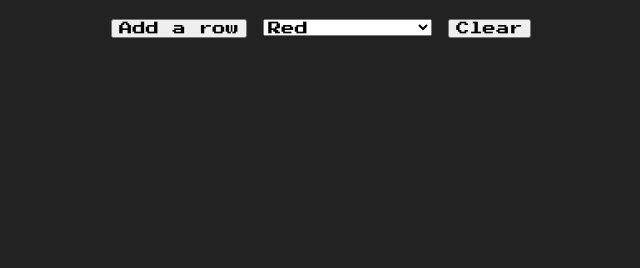
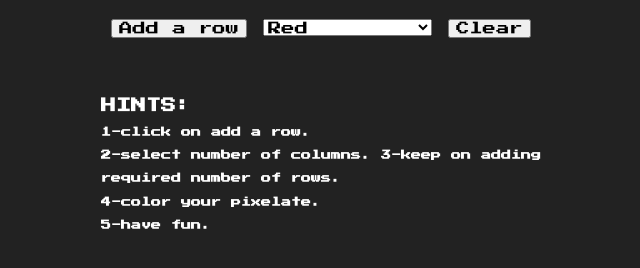
Before and after one commit to su-de-sh/my-own-pixelate, a website: page index.html in a window 1280 px wide. Shown: the part 64-332 px from the top of the page, without its empty margins (319-959 px from the left). Drawn offline with Linux system fonts and the light colour scheme.

Commit message:
feat:hints added

```diff
--- a/index.html
+++ b/index.html
@@ -25,6 +25,19 @@
       </select>
       <button id="clear-color">Clear</button>
     </div>
+    <br />
+    <br />
+    <br />
+
+    <div id="help">
+      <h2>HINTS:</h2>
+      <h4>1-click on add a row.</h4>
+      <h4>2-select number of columns. 3-keep on adding</h4>
+      <h4>required number of rows.</h4>
+      <h4>4-color your pixelate.</h4>
+      <h4>5-have fun.</h4>
+    </div>
+
     <table id="table"></table>
   </body>
   <!-- loads our JavaScript file -->
--- a/script.js
+++ b/script.js
@@ -3,6 +3,10 @@ let isMouseDown = false;
 let columnNum;
 function makeRow() {
   //   let columnNum = document.querySelector("#input").value;
+  if (document.querySelector("#help")) {
+    document.querySelector("#help").remove();
+  }
+
   if (!columnNum) {
     columnNum = prompt("Enter the number of column in canvas!!");
   }
--- a/style.css
+++ b/style.css
@@ -6,6 +6,11 @@
 html {
   background-color: #222;
   color: white;
+}
+
+#help{
+ font-size:10px ;
+
 }
 
 body {
```
